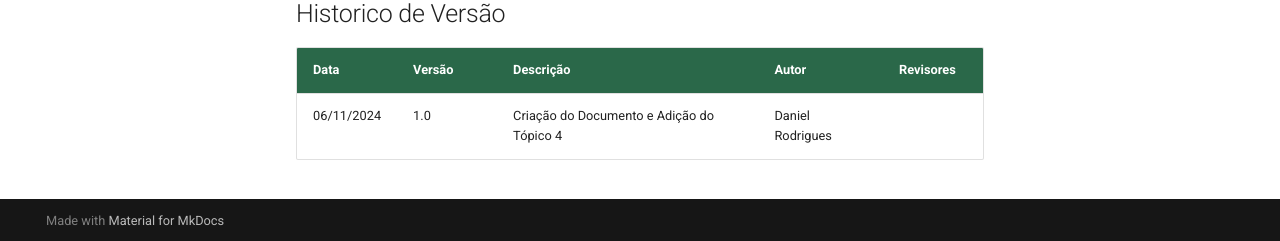
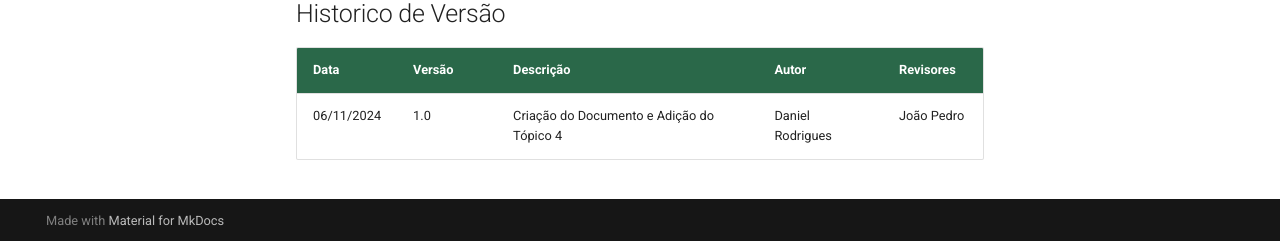
Before and after one commit to mdsreq-fga-unb/2024.2-T03-CafeDoSitio, an MkDocs documentation site: the page built from docs/sections/2-docPage/4-cronogramaEntregas.md, in a window 1280 px wide and 900 px high, scrolled down 540 px. Shown: the part 656-897 px from the top of the window. Built offline with MkDocs 1.6.1 and Material for MkDocs 9.7.7, drawn with Linux system fonts in a browser that asks for light colours; comment, search, counter and statistics services are not loaded.

Commit message:
docs: correção no revisor

```diff
--- a/docs/sections/2-docPage/4-cronogramaEntregas.md
+++ b/docs/sections/2-docPage/4-cronogramaEntregas.md
@@ -23,4 +23,4 @@ O cronograma acima poderá sofrer alterações ao longo do desenvolvimento do pr
 ## Historico de Versão
 Data     | Versão | Descrição | Autor | Revisores
 -------- | ------ | --------- | ----- | ---------
-06/11/2024 | 1.0 | Criação do Documento e Adição do Tópico 4 | Daniel Rodrigues |
+06/11/2024 | 1.0 | Criação do Documento e Adição do Tópico 4 | Daniel Rodrigues | João Pedro
```
Also changed, not shown: docs/sections/4-sprints/sprint1/reuniões/[Equipe]07Nov2024.md (+1 -1 lines).
